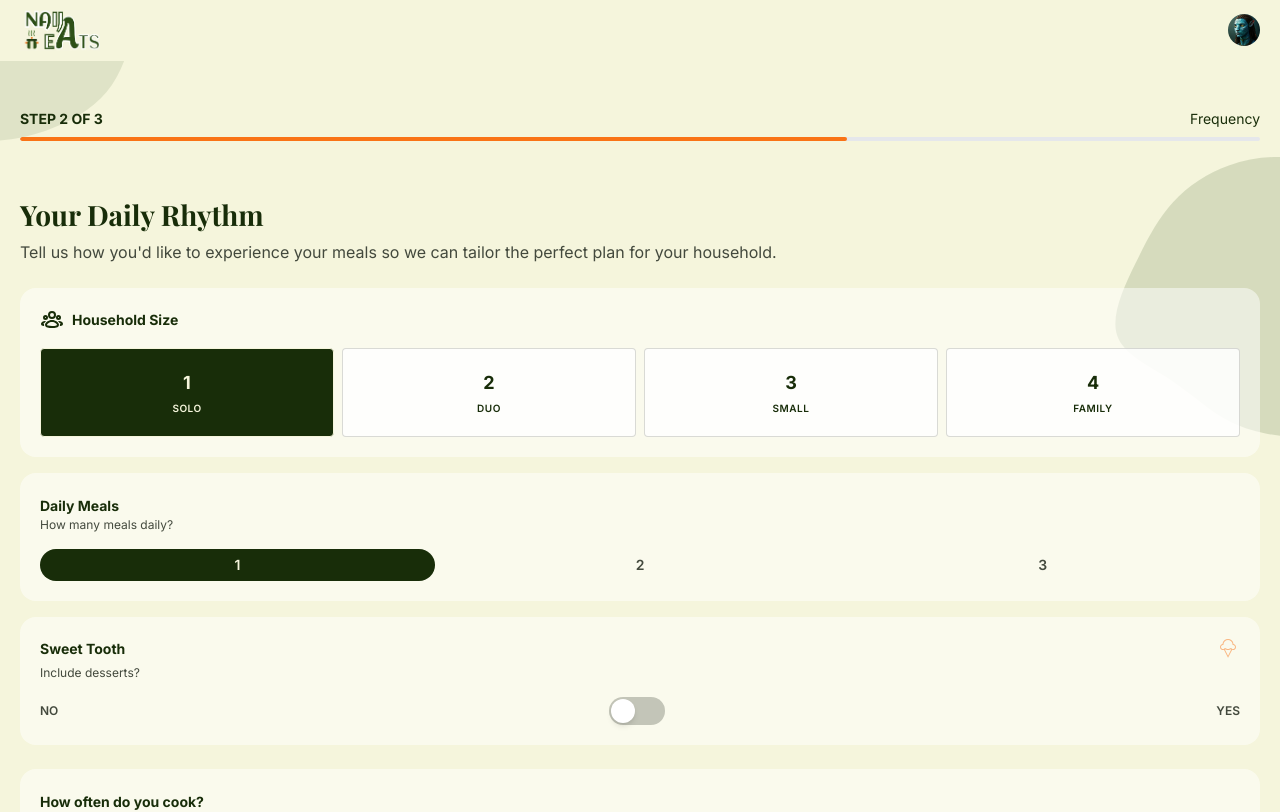
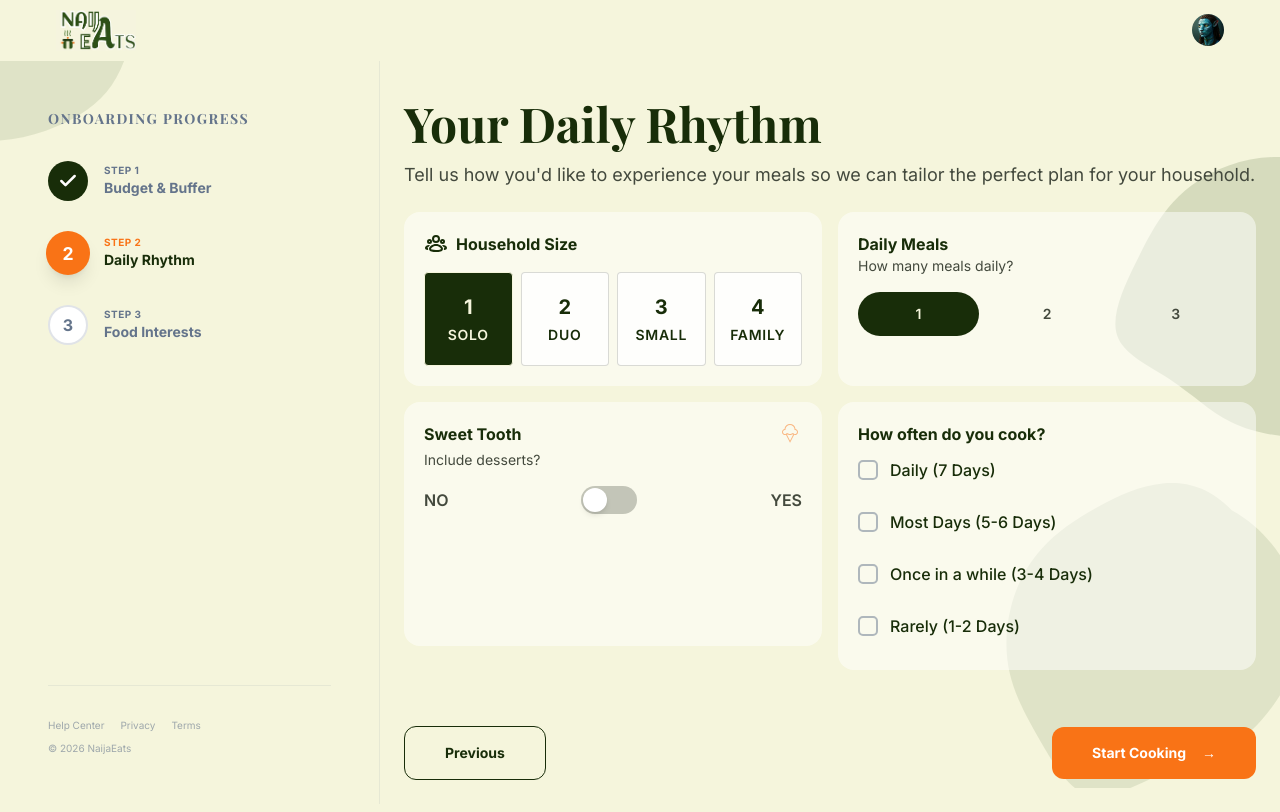
Before and after one commit to CAYA-HQ/Naija_Eats, a React (Vite) app in the folder frontend/: page /onboarding/cooking-frequency in a window 1280 px wide. Shown: the top 812 px of the page. Built offline with nearby package versions, Linux system fonts and the light colour scheme; no server answers; sample sign-in values are in the browser's storage; a web font is replaced by a local one.

Commit message:
feat: implement onboarding flow components including budget setting, cooking frequency, and preferences selection

```diff
--- a/frontend/src/components/Header.jsx
+++ b/frontend/src/components/Header.jsx
@@ -3,7 +3,7 @@ import { Link } from "react-router-dom";
 
 const Header = () => {
   return (
-    <header className="flex items-center justify-between px-5 py-2.5 sticky top-0 left-0 w-full bg-bg-background z-1000">
+    <header className="flex items-center justify-between px-5 py-2.5 sticky top-0 left-0 w-full bg-bg-background z-1000 lg:px-14">
       <div className="flex justify-start items-center gap-4">
         {/* <HamburgerIcon className={"text-text-primary"} /> */}
         <Link to="/" className="w-20 block">
--- a/frontend/src/components/OnboardingLayout.jsx
+++ b/frontend/src/components/OnboardingLayout.jsx
@@ -1,5 +1,11 @@
 import Button from "./Button";
 import Header from "./Header";
+
+const STEPS = [
+  { id: 1, label: "Budget & Buffer" },
+  { id: 2, label: "Daily Rhythm" },
+  { id: 3, label: "Food Interests" },
+];
 
 const OnboardingLayout = ({
   step,
@@ -11,79 +17,89 @@ const OnboardingLayout = ({
   onNext,
   children,
 }) => {
-  const progress = (step / totalSteps) * 100;
+  return (
+    <div className="min-h-screen flex flex-col bg-bg-background overflow-hidden">
+      <Header />
 
-  return (
-    <>
-      <Header />
-      <div className="min-h-full flex flex-col bg-bg-background relative overflow-hidden pt-10">
-        {/* Decorative blobs */}
+      <main className="flex-1 flex flex-col lg:flex-row relative">
+        {/* Decorative blobs*/}
         <img
           src="/images/blob-1.svg"
           alt="blob image"
-          className="absolute -top-20 -left-4 w-40 h-40 opacity-10"
+          className="absolute -top-20 -left-4 w-40 h-40 opacity-10 pointer-events-none"
         />
         <img
           src="/images/blob-2.svg"
-          className="absolute top-24 -right-12 opacity-15 w-70 h-70 "
+          className="absolute top-24 -right-12 opacity-15 w-70 h-70 pointer-events-none"
         />
         <img
           src="/images/blob-3.svg"
-          className="absolute bottom-4 -right-6 w-75 "
+          className="absolute bottom-4 -right-6 w-75 pointer-events-none"
         />
 
-        <div className="px-5 pt-2 pb-10 relative z-10">
-          <div className="flex items-center justify-between mb-2">
-            <span className="text-sm font-bold text-text-primary font-inter uppercase">
-              Step {step} of {totalSteps}
+        {/* Sidebar - Desktop Only */}
+        <div className="hidden lg:flex w-full lg:w-[380px] flex-col p-12 border-r border-text-muted/10 relative z-20">
+          <div className="mb-12">
+            <h2 className="text-sm font-bold text-text-muted uppercase tracking-widest mb-8">
+              Onboarding Progress
+            </h2>
+            <div className="flex flex-col gap-8">
+              {STEPS.map((s) => {
+                const isCompleted = s.id < step;
+                const isActive = s.id === step;
+
+                return (
+                  <div key={s.id} className="flex items-center gap-4 group">
+                    <div
+                      className={`w-10 h-10 rounded-full flex items-center justify-center font-bold font-inter transition-all duration-300 ${
+                        isActive
+                          ? "bg-accent-orange text-white shadow-lg scale-110"
+                          : isCompleted
+                            ? "bg-text-primary text-white"
+                            : "bg-white border-2 border-text-muted/20 text-text-muted"
+                      }`}
+                    >
+                      {isCompleted ? (
+                        <svg
+                          width="20"
+                          height="20"
+                          viewBox="0 0 24 24"
+                          fill="none"
+                          stroke="currentColor"
+                          strokeWidth="3"
+                          strokeLinecap="round"
+                          strokeLinejoin="round"
+                        >
+                          <polyline points="20 6 9 17 4 12" />
+                        </svg>
+                      ) : (
+                        s.id
+                      )}
+                    </div>
+                    <div className="flex flex-col">
+                      <span
+                        className={`text-[10px] uppercase font-bold tracking-wider transition-colors duration-300 ${
+                          isActive ? "text-accent-orange" : "text-text-muted"
+                        }`}
+                      >
+                        Step {s.id}
                       </span>
-            <span className="text-sm text-text-primary font-inter">
-              {label}
+                      <span
+                        className={`text-sm font-bold font-inter transition-colors duration-300 ${
+                          isActive ? "text-text-primary" : "text-text-muted"
+                        }`}
+                      >
+                        {s.label}
                       </span>
                     </div>
-          <div className="w-full h-1 bg-gray-200 rounded-full overflow-hidden transition-all">
-            <div
-              className="h-full bg-accent-orange rounded-full transition-all duration-500"
-              style={{ width: `${progress}%` }}
-            ></div>
+                  </div>
+                );
+              })}
             </div>
           </div>
 
-        <div className="flex-1 px-5 py-4 relative z-10">{children}</div>
-
-        <div className="px-5 pb-3 pt-2 relative z-10">
-          <div className="flex items-center justify-between gap-4 mb-4">
-            {prevTo ? (
-              <Button
-                variant="outline"
-                to={prevTo}
-                className="py-3 px-6 text-sm min-w-[80px]"
-              >
-                Prev
-              </Button>
-            ) : (
-              <div></div>
-            )}
-            {onNext ? (
-              <Button
-                variant="primary"
-                onClick={onNext}
-                className="py-3 px-6 text-sm"
-              >
-                {nextLabel} <span>→</span>
-              </Button>
-            ) : nextTo ? (
-              <Button
-                variant="primary"
-                to={nextTo}
-                className="py-3 px-6 text-sm"
-              >
-                {nextLabel} <span>→</span>
-              </Button>
-            ) : null}
-          </div>
-
-          <div className="flex items-center justify-center gap-4 pt-3 border-t border-text-muted/20 relative z-10 bg-bg-background">
+          <div className="mt-auto pt-8 border-t border-text-muted/10">
+            <div className="flex flex-wrap gap-4 opacity-60">
               <span className="text-[10px] text-text-muted font-inter">
                 Help Center
               </span>
@@ -93,13 +109,71 @@ const OnboardingLayout = ({
               <span className="text-[10px] text-text-muted font-inter">
                 Terms
               </span>
-            <span className="text-[10px] text-text-muted font-inter">
+            </div>
+            <p className="text-[10px] text-text-muted font-inter mt-2 opacity-60">
               © 2026 NaijaEats
+            </p>
+          </div>
+        </div>
+
+        <div className="flex-1 flex flex-col relative z-10 overflow-y-auto">
+          <div className="lg:hidden px-6 pt-8 pb-4">
+            <div className="flex items-center justify-between mb-3">
+              <span className="text-xs font-bold text-text-primary uppercase tracking-widest">
+                Step {step} of {totalSteps}
               </span>
+              <span className="text-xs font-bold text-accent-orange">
+                {label}
+              </span>
+            </div>
+            <div className="w-full h-1.5 bg-gray-200 rounded-full overflow-hidden">
+              <div
+                className="h-full bg-accent-orange transition-all duration-500"
+                style={{ width: `${(step / totalSteps) * 100}%` }}
+              ></div>
+            </div>
+          </div>
+
+          <div className="flex-1 px-6 py-8 mx-auto w-full max-w-5xl lg:overflow-y-auto">
+            {children}
+          </div>
+
+          <div className="px-6 py-6 mt-auto w-full max-w-5xl mx-auto">
+            <div className="flex items-center justify-between gap-4">
+              {prevTo ? (
+                <Button
+                  variant="outline"
+                  to={prevTo}
+                  className="py-4 px-10 text-sm font-bold min-w-[120px]"
+                >
+                  Previous
+                </Button>
+              ) : (
+                <div></div>
+              )}
+
+              {onNext ? (
+                <Button
+                  variant="primary"
+                  onClick={onNext}
+                  className="py-4 px-10 text-sm font-bold min-w-[160px]"
+                >
+                  {nextLabel} <span className="ml-2">→</span>
+                </Button>
+              ) : nextTo ? (
+                <Button
+                  variant="primary"
+                  to={nextTo}
+                  className="py-4 px-10 text-sm font-bold min-w-[160px]"
+                >
+                  {nextLabel} <span className="ml-2">→</span>
+                </Button>
+              ) : null}
             </div>
           </div>
         </div>
-    </>
+      </main>
+    </div>
   );
 };
 
--- /dev/null
+++ b/frontend/src/constants/preferences.jsx
@@ -0,0 +1,24 @@
+import { ForkAndKnife, LeafIcon, SnackIcon, StopWatch } from "./icons";
+
+export const Preferences = [
+  {
+    category: "Traditional Nigerian Meals",
+    image: "/images/traditional-meals.webp",
+    icon: <ForkAndKnife />,
+  },
+  {
+    category: "Quick Meals",
+    image: "/images/quick-meals.webp",
+    icon: <StopWatch />,
+  },
+  {
+    category: "Light Snacks",
+    image: "/images/light-snacks.webp",
+    icon: <SnackIcon />,
+  },
+  {
+    category: "Vegetarian Options",
+    image: "/images/vegetarian-options.webp",
+    icon: <LeafIcon />,
+  },
+];
--- a/frontend/src/onboarding/CookingFrequency.jsx
+++ b/frontend/src/onboarding/CookingFrequency.jsx
@@ -42,18 +42,20 @@ const CookingFrequency = () => {
       nextTo="/onboarding/food-preferences"
       nextLabel="Start Cooking"
     >
-      <h1 className="text-[28px] font-bold leading-tight mb-2">
+      <h1 className="text-[28px] lg:text-5xl font-bold leading-tight mb-2">
         Your Daily Rhythm
       </h1>
-      <p className="text-base text-body font-inter mb-6">
+      <p className="text-base lg:text-desktop-body text-body font-inter mb-6">
         Tell us how you'd like to experience your meals so we can tailor the
         perfect plan for your household.
       </p>
-
+      <div className="flex flex-col lg:grid lg:grid-cols-2 gap-4">
         <div className="bg-white/50 rounded-2xl p-5 mb-4">
           <div className="flex items-center gap-2 mb-4">
             <GroupIcon className={"text-lg"} />
-          <span className="text-sm font-bold font-inter">Household Size</span>
+            <span className="text-sm lg:text-base font-bold font-inter">
+              Household Size
+            </span>
           </div>
           <div className="flex gap-2">
             {householdOptions.map((opt) => (
@@ -66,8 +68,10 @@ const CookingFrequency = () => {
                     : "bg-white/80 text-text-primary border border-body/20"
                 }`}
               >
-              <span className="text-lg font-bold font-inter">{opt.number}</span>
-              <span className="text-[10px] font-semibold font-inter uppercase tracking-wider">
+                <span className="text-lg lg:text-xl font-bold font-inter">
+                  {opt.number}
+                </span>
+                <span className="text-[10px] lg:text-sm font-semibold font-inter uppercase tracking-wider">
                   {opt.label}
                 </span>
               </button>
@@ -76,8 +80,10 @@ const CookingFrequency = () => {
         </div>
 
         <div className="bg-white/50 rounded-2xl p-5 mb-4">
-        <span className="text-sm font-bold font-inter mb-1">Daily Meals</span>
-        <p className="text-xs text-body font-inter mb-4">
+          <span className="text-sm lg:text-base font-bold font-inter mb-1">
+            Daily Meals
+          </span>
+          <p className="text-xs lg:text-sm text-body font-inter mb-4">
             How many meals daily?
           </p>
           <div className="flex gap-2">
@@ -85,7 +91,7 @@ const CookingFrequency = () => {
               <button
                 key={count}
                 onClick={() => setDailyMeals(count)}
-              className={`flex-1 py-1.5 rounded-full text-sm font-semibold font-inter transition-all duration-300 cursor-pointer ${
+                className={`flex-1 py-1.5 lg:py-3 rounded-full text-sm font-semibold font-inter transition-all duration-300 cursor-pointer ${
                   dailyMeals === count
                     ? "bg-text-primary text-bg-background"
                     : "bg-transparent text-body"
@@ -96,15 +102,22 @@ const CookingFrequency = () => {
             ))}
           </div>
         </div>
-
+      </div>
+      <div className="flex flex-col gap-4 lg:grid lg:grid-cols-2 place-items-stretch">
         <div className="bg-white/50 rounded-2xl p-5 mb-6">
           <div className="flex items-center justify-between mb-1">
-          <span className="text-sm font-bold font-inter">Sweet Tooth</span>
+            <span className="text-sm lg:text-base font-bold font-inter">
+              Sweet Tooth
+            </span>
             <SweetTooth className={"text-lg text-accent-orange/50"} />
           </div>
-        <p className="text-xs text-body font-inter mb-4">Include desserts?</p>
+          <p className="text-xs lg:text-sm text-body font-inter mb-4">
+            Include desserts?
+          </p>
           <div className="flex items-center justify-between">
-          <span className="text-xs font-semibold font-inter text-body">NO</span>
+            <span className="text-xs lg:text-base font-semibold font-inter text-body">
+              NO
+            </span>
             <button
               onClick={() => setIncludeDesserts(!includeDesserts)}
               className={`relative w-14 h-7 rounded-full transition-all duration-300 cursor-pointer ${
@@ -117,14 +130,14 @@ const CookingFrequency = () => {
                 }`}
               ></div>
             </button>
-          <span className="text-xs font-semibold font-inter text-body">
+            <span className="text-xs lg:text-base font-semibold font-inter text-body">
               YES
             </span>
           </div>
         </div>
 
         <div className="bg-white/50 rounded-2xl p-5">
-        <span className="text-sm font-bold font-inter mb-4">
+          <span className="text-sm lg:text-base font-bold font-inter mb-4">
             How often do you cook?
           </span>
           <ul className="flex flex-col gap-1">
@@ -134,11 +147,16 @@ const CookingFrequency = () => {
                 className="flex items-center gap-3 py-3 cursor-pointer"
                 onClick={() => handleFrequencyToggle(option)}
               >
-              <CustomCheckbox checked={selectedFrequencies.includes(option)} />
-              <span className="text-sm font-medium font-inter">{option}</span>
+                <CustomCheckbox
+                  checked={selectedFrequencies.includes(option)}
+                />
+                <span className="text-sm lg:text-base font-medium font-inter">
+                  {option}
+                </span>
               </li>
             ))}
           </ul>
+        </div>
       </div>
     </OnboardingLayout>
   );
--- a/frontend/src/onboarding/SetBudget.jsx
+++ b/frontend/src/onboarding/SetBudget.jsx
@@ -38,31 +38,31 @@ const SetBudget = () => {
       nextTo="/onboarding/cooking-frequency"
       nextLabel="Start Cooking"
     >
-      <h1 className="text-subheading tracking-tight font-bold leading-tight mb-1">
+      <h1 className="text-subheading lg:text-5xl tracking-tight font-bold leading-tight mb-2">
         Set your weekly budget
       </h1>
-      <p className="text-base text-text-primary font-inter mb-6">
+      <p className="text-base lg:text-desktop-body text-text-primary font-inter mb-8">
         We'll tailor meal plans that fit your wallet.
       </p>
 
-      <div className="bg-text-muted/10 rounded-2xl p-5 mb-5 relative">
+      <div className="bg-text-muted/10 rounded-2xl p-6 mb-6 relative">
         <input
           type="text"
           value={budgetValue}
           onChange={(e) => setBudgetValue(e.target.value)}
-          className="text-base font-bold w-full border-none font-inter pl-6 py-2 focus:border-b-2 focus:border-b-text-primary focus:outline-0"
+          className="text-lg lg:text-2xl font-bold w-full border-none font-inter pl-8 py-3 focus:border-b-2 focus:border-b-text-primary focus:outline-0 transition-all"
         />
-        <span className="text-base text-text-primary absolute top-1/2 -translate-y-1/2 left-6 font-bold">
+        <span className="text-lg lg:text-2xl text-text-primary absolute top-1/2 -translate-y-1/2 left-6 font-bold">
           ₦
-        </span>{" "}
+        </span>
       </div>
 
-      <div className="flex items-center gap-3 mb-2">
+      <div className="flex items-center gap-4 mb-3">
         {tiers.map((tier) => (
           <button
             key={tier}
             onClick={() => handleTierChange(tier)}
-            className={`py-2 px-4 rounded-full text-xs font-semibold font-inter transition-all duration-300 cursor-pointer ${
+            className={`py-3 px-6 rounded-full text-sm font-semibold font-inter transition-all duration-300 cursor-pointer ${
               budgetTier === tier
                 ? "border-2 border-accent-orange text-accent-orange bg-accent-orange/5"
                 : "border-2 border-text-muted/30 text-text-muted"
```
Also changed, not shown: frontend/src/onboarding/FoodPreferences.jsx (+25 -47 lines), frontend/public/images/hompage-desktop-picture.jpeg (renamed from frontend/public/images/homepage-desktop-picture.jpeg). Lines whose indentation alone changed are shown as unchanged.
